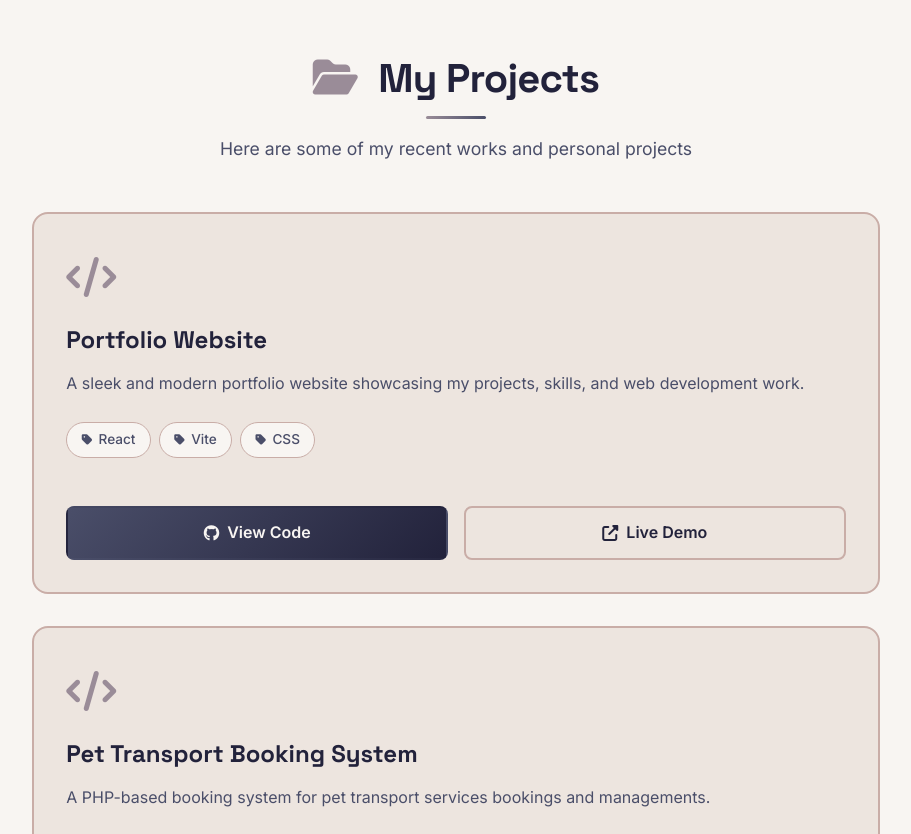
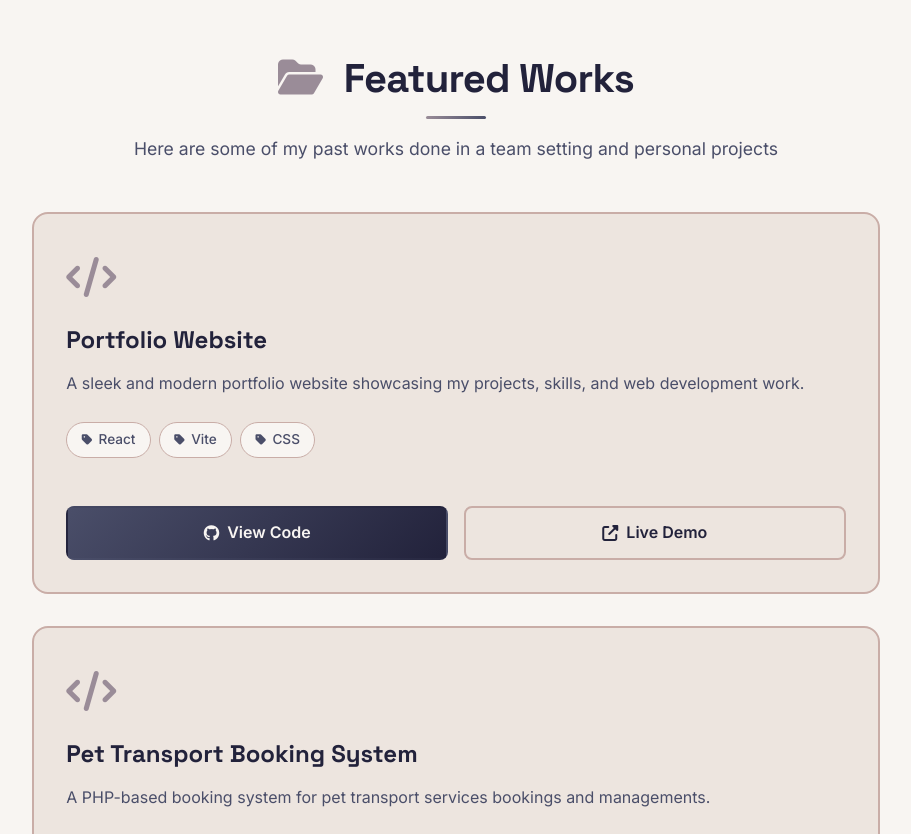
Before and after one commit to LeaDeLeaf/portfolio-website, a React (Vite) app: page / in a window 1280 px wide. Shown: the part 2500-3334 px from the top of the page, without its empty margins (184-1095 px from the left). Built offline with nearby package versions, Linux system fonts and the light colour scheme.

Commit message:
Updated description for Project Section and changed the title to "Featured Works"

```diff
--- a/src/pages/Home.jsx
+++ b/src/pages/Home.jsx
@@ -269,9 +269,9 @@ function Home() {
       {/* Projects Section */}
       <section id="projects" className="projects-section">
         <h2 className="section-title">
-          <i className="fas fa-folder-open"></i> My Projects
+          <i className="fas fa-folder-open"></i> Featured Works
         </h2>
-        <p className="section-subtitle">Here are some of my recent works and personal projects</p>
+        <p className="section-subtitle">Here are some of my past works done in a team setting and personal projects</p>
 
         <div className="projects-grid">
           {projects.map(project => {
```
